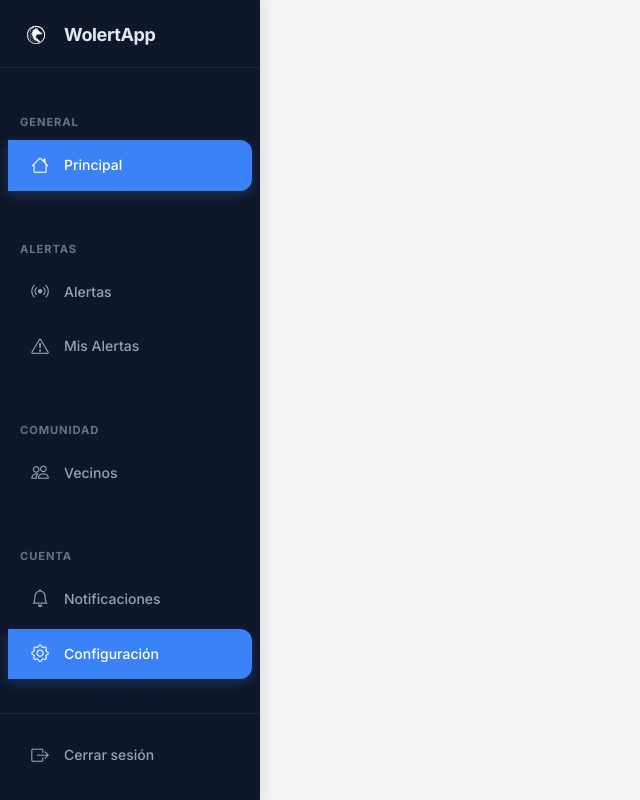
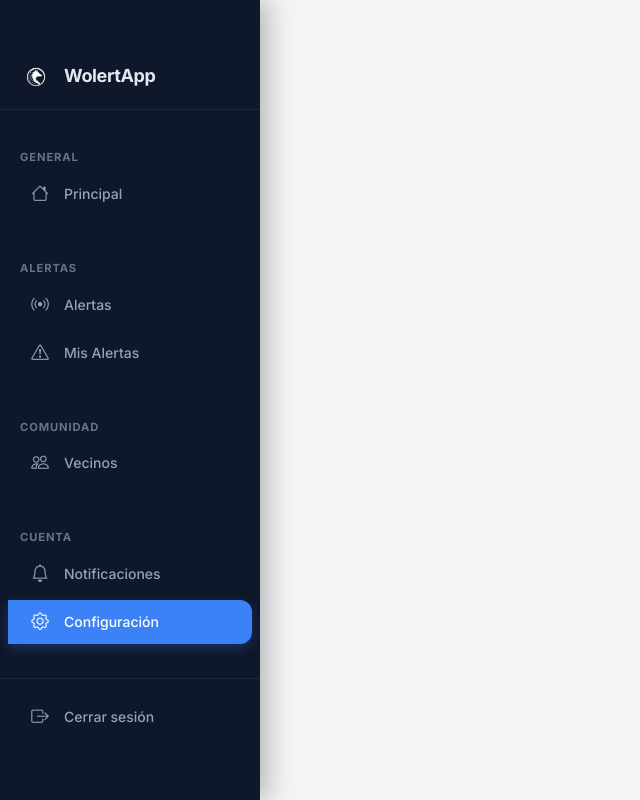
Before and after one commit to ksgutierrez05/WolertApp-Web, a React (Vite) app: page /ciudadano/configuracion/configuracion in a window 1280 px wide. Shown: the whole page, without its empty margins (0-640 px from the left). Built offline with nearby package versions, Linux system fonts and the light colour scheme.

Commit message:
fix: sidebar colapsable por hover, scrollbar y ajuste de padding

```diff
--- a/src/Components/Admin/AdminLayout.css
+++ b/src/Components/Admin/AdminLayout.css
@@ -151,6 +151,22 @@
   min-height: 0;
   overflow-y: auto;
   overflow-x: hidden;
+  scrollbar-width: thin;
+  scrollbar-color: #3b82f6 #1e293b;
+}
+
+.sidebar__menu::-webkit-scrollbar {
+  width: 6px;
+}
+
+.sidebar__menu::-webkit-scrollbar-track {
+  background: #1e293b;
+  border-radius: 3px;
+}
+
+.sidebar__menu::-webkit-scrollbar-thumb {
+  background: #3b82f6;
+  border-radius: 3px;
 }
 
 .sidebar__group-label {
@@ -159,7 +175,7 @@
   letter-spacing: 0.08em;
   color: #64748b;
   font-weight: 700;
-  padding: 1rem 1.25rem 0.5rem;
+  padding: 0.6rem 1.25rem 0.3rem;
   list-style: none;
 }
 
@@ -177,7 +193,7 @@
   display: flex;
   align-items: center;
   gap: 12px;
-  padding: 0.7rem 1.25rem;
+  padding: 0.5rem 1.25rem;
   color: #94a3b8;
   text-decoration: none;
   border-radius: 0 0.75rem 0.75rem 0;
@@ -292,7 +308,7 @@
   width: 100%;
   color: #94a3b8;
   text-decoration: none;
-  padding: 0.7rem 1.25rem;
+  padding: 0.5rem 1.25rem;
   border: none;
   background: transparent;
   cursor: pointer;
--- a/src/Components/Admin/AdminLayout.jsx
+++ b/src/Components/Admin/AdminLayout.jsx
@@ -10,12 +10,7 @@ function AdminLayout({ children }) {
   const { pathname } = useLocation();
 
   // En escritorio inicia abierto (false), en móvil inicia colapsado (true)
-  const [collapsed, setCollapsed] = useState(() => {
-    if (typeof window !== 'undefined') {
-      return window.matchMedia(MOBILE).matches;
-    }
-    return false;
-  });
+  const [collapsed, setCollapsed] = useState(true);
   // Cursor encima del sidebar (solo cuando está colapsado en escritorio)
   const [hovered, setHovered] = useState(false);
 
--- a/src/Components/Ciudadano/CiudadanoLayout.jsx
+++ b/src/Components/Ciudadano/CiudadanoLayout.jsx
@@ -1,12 +1,25 @@
+import { useState } from 'react';
 import CiudadanoSidebar from './CiudadanoSidebar';
 import './CiudadanoLayout.css';
+import '../Admin/AdminLayout.css';
 
 export default function CiudadanoLayout({ children }) {
+  const [collapsed, setCollapsed] = useState(true);
+  const [hovered, setHovered] = useState(false);
+  const peek = collapsed && hovered;
+
   return (
     <div className="admin-layout">
-      <aside className="admin-layout__sidebar" style={{ width: '260px' }}>
-        <CiudadanoSidebar />
-      </aside>
+      <div
+        className={`admin-layout__sidebar-slot ${collapsed ? 'collapsed' : ''} ${peek ? 'peek' : ''}`}
+        onMouseEnter={() => setHovered(true)}
+        onMouseLeave={() => setHovered(false)}
+      >
+        <aside className={`admin-layout__sidebar ${collapsed ? 'collapsed' : ''} ${peek ? 'peek' : ''}`}>
+          <CiudadanoSidebar collapsed={collapsed && !hovered} />
+        </aside>
+      </div>
+
       <div className="admin-layout__content">
         <main className="admin-layout__main">{children}</main>
       </div>
--- a/src/Components/Ciudadano/CiudadanoSidebar.jsx
+++ b/src/Components/Ciudadano/CiudadanoSidebar.jsx
@@ -26,7 +26,7 @@ export default function CiudadanoSidebar() {
         <div key={sec.group}>
           <li className="sidebar__group-label">{sec.group}</li>
           {sec.items.map((item) => (
-            <NavLink key={item.label} to={item.href} className={({ isActive }) => isActive ? 'sidebar__link active' : 'sidebar__link'}>
+            <NavLink key={item.label} to={item.href} end={item.label === 'Principal'} className={({ isActive }) => isActive ? 'sidebar__link active' : 'sidebar__link'}>
               <i className={`bi ${item.icon} sidebar__icon`} />
               <span className="sidebar__label">{item.label}</span>
             </NavLink>
```
